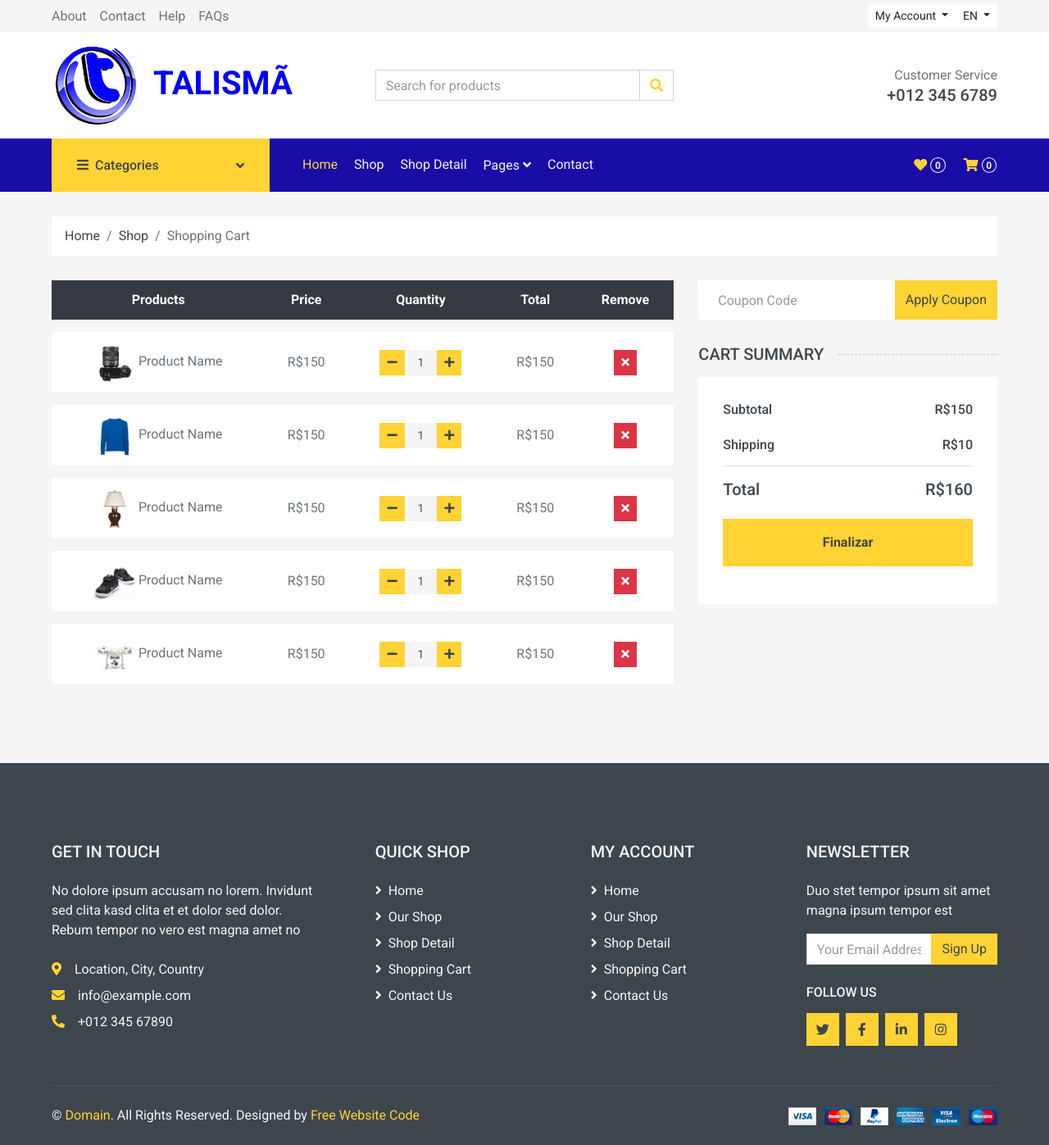
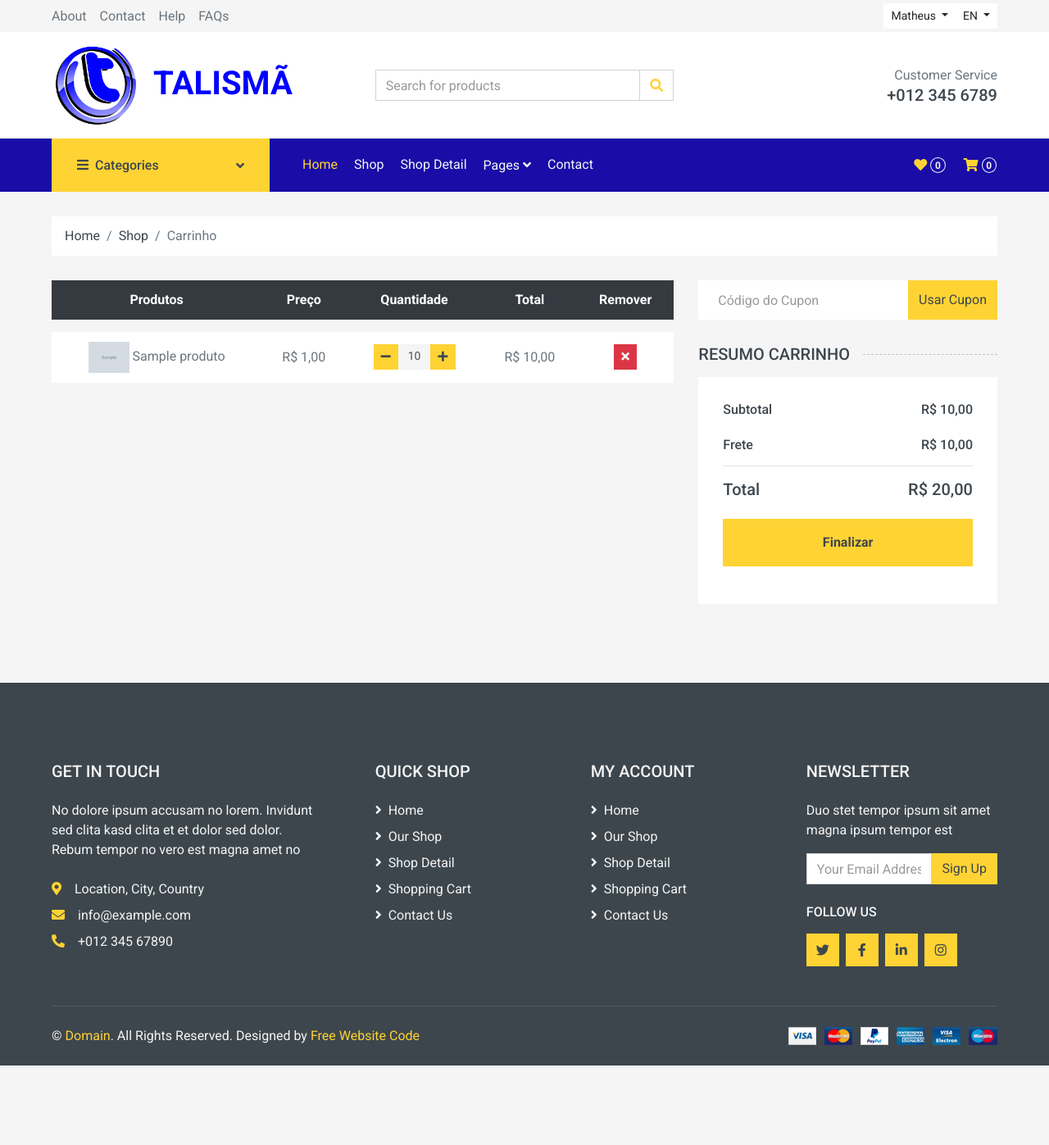
Before and after one commit to nicolahsss/projeto-talisma, a PHP site: page /app/pages/carrinho/cart.php in a window 1280 px wide. Shown: the whole page at 82% size. After the commit the page ends 1300 px from the top, so only its background shows below. Run offline with PHP 8.4, Linux system fonts and the light colour scheme; a user stored in the database is signed in; data comes from the database, SQL or seed files in the repository; tables that the repository leaves empty hold one stand-in row (values such as "Sample post"); grey boxes marked "Sample" are stand-in pictures; some libraries are stand-ins or nearby versions.

Commit message:
feat: Metodos de inserção no carrinho, deletar produto, aumentar quantidade e diminuir, consultas para exibir dados do corrinho do usuario.

```diff
--- /dev/null
+++ b/adm/consultasSQL/consultaProdutosNoCarrinho.php
@@ -0,0 +1,35 @@
+<?php
+if(!isset($_SESSION['ID'])){
+    header("Location:../../app/pages/login/loginUser.php");
+}
+
+// Obtém o id do usuário logado
+$id_usuario = (int) $_SESSION['ID'];
+
+// Consulta os produtos adicionados ao carrinho pelo usuário logado
+$consulta_carrinho = $cn->query("SELECT * FROM tbl_carrinho WHERE usuario_id = '$id_usuario'");
+
+// Array para armazenar os dados dos produtos e quantidades
+$dados_carrinho = array();
+
+while($produto_carrinho = $consulta_carrinho->fetch(PDO::FETCH_ASSOC)){
+    // Obtém o id do produto adicionado ao carrinho
+    $id_produto = (int) $produto_carrinho['produto_id'];
+
+    // Consulta os dados do produto no banco de dados
+    $consulta_produto = $cn->query("SELECT * FROM tbl_produto WHERE produto_id = '$id_produto'");
+    $dados_produto = $consulta_produto->fetch(PDO::FETCH_ASSOC);
+
+    // Adiciona os dados do produto e quantidade no array
+    $dados_carrinho[] = array(
+        'produto_id' => $id_produto,
+        'imagem' => $dados_produto['imagem'],
+        'nome' => $dados_produto['nome'],
+        'preco' => $dados_produto['preco_promocional'],
+        'quantidade' => $produto_carrinho['quantidade']
+    );
+
+
+}
+
+?>
--- a/app/pages/carrinho/cart.php
+++ b/app/pages/carrinho/cart.php
@@ -1,9 +1,15 @@
+<?php
+session_start();
+require '../../../adm/config/conexao.php';
+require '../../../adm/manipulacoes/manipularDadosUser/consultaDadosUser.php';
+require '../../../adm/consultasSQL/consultaProdutosNoCarrinho.php';
+?>
 <!DOCTYPE html>
 <html lang="en">
 
 <head>
     <meta charset="utf-8">
-    <title>MultiShop - Online Shop Website Template</title>
+    <title>Talisma Carrinho</title>
     <meta content="width=device-width, initial-scale=1.0" name="viewport">
 
     <!-- Favicon -->
@@ -243,7 +249,7 @@
               id="navbarCollapse"
             >
               <div class="navbar-nav mr-auto py-0">
-                <a href="../public/index.php" class="nav-item nav-link active">Home</a>
+                <a href="../../../public/index.php" class="nav-item nav-link active">Home</a>
                 <a href="../app/pages/produtos/shop.php" class="nav-item nav-link">Shop</a>
                 <a href="../app/pages/detalhes/detail.php" class="nav-item nav-link">Shop Detail</a>
                 <div class="nav-item dropdown">
@@ -293,7 +299,7 @@
                 <nav class="breadcrumb bg-light mb-30">
                     <a class="breadcrumb-item text-dark" href="../../../public/index.php">Home</a>
                     <a class="breadcrumb-item text-dark" href="../produtos/shop.php">Shop</a>
-                    <span class="breadcrumb-item active">Shopping Cart</span>
+                    <span class="breadcrumb-item active">Carrinho</span>
                 </nav>
             </div>
         </div>
@@ -302,153 +308,74 @@
 
 
     <!-- Cart Start -->
-    <div class="container-fluid">
+    <div class="container-fluid" id="produtosCarrinho">
         <div class="row px-xl-5">
             <div class="col-lg-8 table-responsive mb-5">
                 <table class="table table-light table-borderless table-hover text-center mb-0">
                     <thead class="thead-dark">
                         <tr>
-                            <th>Products</th>
-                            <th>Price</th>
-                            <th>Quantity</th>
+                            <th>Produtos</th>
+                            <th>Preço</th>
+                            <th>Quantidade</th>
                             <th>Total</th>
-                            <th>Remove</th>
+                            <th>Remover</th>
                         </tr>
                     </thead>
                     <tbody class="align-middle">
+                      <?php
+                      $totalCarrinho = 0;
+                      $subTotal = 0;
+                      foreach($dados_carrinho as $produto): ?>
                         <tr>
-                            <td class="align-middle"><img src="../../../public/assets/img/product-1.jpg" alt="" style="width: 50px;"> Product Name</td>
-                            <td class="align-middle">R$150</td>
+                            <td class="align-middle"><img src="../../../public/assets/img/<?php echo $produto['imagem'];?>" alt="" style="width: 50px;"> <?php echo $produto['nome'];?></td>
+                            <td class="align-middle">R$ <?php echo number_format($produto['preco'],2,',','.');?></td>
                             <td class="align-middle">
                                 <div class="input-group quantity mx-auto" style="width: 100px;">
                                     <div class="input-group-btn">
-                                        <button class="btn btn-sm btn-primary btn-minus" >
+                                        <a href="../../../adm/manipulacoes/manipularCarrinho/diminuirProdutoCarrinho.php?idProd=<?php echo $produto['produto_id']; ?>" class="btn btn-sm btn-primary btn-minus" data-id="<?php echo $produto['produto_id']; ?>">
                                         <i class="fa fa-minus"></i>
-                                        </button>
+                                        </a>
                                     </div>
-                                    <input type="text" class="form-control form-control-sm bg-secondary border-0 text-center" value="1">
+                                    <span class="form-control form-control-sm bg-secondary border-0 text-center"><?php echo $produto['quantidade'];?></span>
                                     <div class="input-group-btn">
-                                        <button class="btn btn-sm btn-primary btn-plus">
+                                        <a href="../../../adm/manipulacoes/manipularCarrinho/aumentarProdutoCarrinho.php?idProd=<?php echo $produto['produto_id']; ?>" class="btn btn-sm btn-primary btn-plus" >
                                             <i class="fa fa-plus"></i>
-                                        </button>
+                                        </a>
                                     </div>
                                 </div>
                             </td>
-                            <td class="align-middle">R$150</td>
-                            <td class="align-middle"><button class="btn btn-sm btn-danger"><i class="fa fa-times"></i></button></td>
+                            <td class="align-middle">R$ <?php $totalProduto = $produto['preco'] * $produto['quantidade']; $subTotal += $totalProduto; echo number_format($totalProduto,2,',','.');?></td>
+                            <td class="align-middle"><a href="../../../adm/manipulacoes/manipularCarrinho/deletarDoCarrinho.php?idProd=<?php echo $produto['produto_id']; ?>" class="btn btn-sm btn-danger btn-minus" data-id="<?php echo $produto['produto_id']; ?>" class="btn btn-sm btn-danger"><i class="fa fa-times"></i></a></td>
                         </tr>
-                        <tr>
-                            <td class="align-middle"><img src="../../../public/assets/img/product-2.jpg" alt="" style="width: 50px;"> Product Name</td>
-                            <td class="align-middle">R$150</td>
-                            <td class="align-middle">
-                                <div class="input-group quantity mx-auto" style="width: 100px;">
-                                    <div class="input-group-btn">
-                                        <button class="btn btn-sm btn-primary btn-minus" >
-                                        <i class="fa fa-minus"></i>
-                                        </button>
-                                    </div>
-                                    <input type="text" class="form-control form-control-sm bg-secondary border-0 text-center" value="1">
-                                    <div class="input-group-btn">
-                                        <button class="btn btn-sm btn-primary btn-plus">
-                                            <i class="fa fa-plus"></i>
-                                        </button>
-                                    </div>
-                                </div>
-                            </td>
-                            <td class="align-middle">R$150</td>
-                            <td class="align-middle"><button class="btn btn-sm btn-danger"><i class="fa fa-times"></i></button></td>
-                        </tr>
-                        <tr>
-                            <td class="align-middle"><img src="../../../public/assets/img/product-3.jpg" alt="" style="width: 50px;"> Product Name</td>
-                            <td class="align-middle">R$150</td>
-                            <td class="align-middle">
-                                <div class="input-group quantity mx-auto" style="width: 100px;">
-                                    <div class="input-group-btn">
-                                        <button class="btn btn-sm btn-primary btn-minus" >
-                                        <i class="fa fa-minus"></i>
-                                        </button>
-                                    </div>
-                                    <input type="text" class="form-control form-control-sm bg-secondary border-0 text-center" value="1">
-                                    <div class="input-group-btn">
-                                        <button class="btn btn-sm btn-primary btn-plus">
-                                            <i class="fa fa-plus"></i>
-                                        </button>
-                                    </div>
-                                </div>
-                            </td>
-                            <td class="align-middle">R$150</td>
-                            <td class="align-middle"><button class="btn btn-sm btn-danger"><i class="fa fa-times"></i></button></td>
-                        </tr>
-                        <tr>
-                            <td class="align-middle"><img src="../../../public/assets/img/product-4.jpg" alt="" style="width: 50px;"> Product Name</td>
-                            <td class="align-middle">R$150</td>
-                            <td class="align-middle">
-                                <div class="input-group quantity mx-auto" style="width: 100px;">
-                                    <div class="input-group-btn">
-                                        <button class="btn btn-sm btn-primary btn-minus" >
-                                        <i class="fa fa-minus"></i>
-                                        </button>
-                                    </div>
-                                    <input type="text" class="form-control form-control-sm bg-secondary border-0 text-center" value="1">
-                                    <div class="input-group-btn">
-                                        <button class="btn btn-sm btn-primary btn-plus">
-                                            <i class="fa fa-plus"></i>
-                                        </button>
-                                    </div>
-                                </div>
-                            </td>
-                            <td class="align-middle">R$150</td>
-                            <td class="align-middle"><button class="btn btn-sm btn-danger"><i class="fa fa-times"></i></button></td>
-                        </tr>
-                        <tr>
-                            <td class="align-middle"><img src="../../../public/assets/img/product-5.jpg" alt="" style="width: 50px;"> Product Name</td>
-                            <td class="align-middle">R$150</td>
-                            <td class="align-middle">
-                                <div class="input-group quantity mx-auto" style="width: 100px;">
-                                    <div class="input-group-btn">
-                                        <button class="btn btn-sm btn-primary btn-minus" >
-                                        <i class="fa fa-minus"></i>
-                                        </button>
-                                    </div>
-                                    <input type="text" class="form-control form-control-sm bg-secondary border-0 text-center" value="1">
-                                    <div class="input-group-btn">
-                                        <button class="btn btn-sm btn-primary btn-plus">
-                                            <i class="fa fa-plus"></i>
-                                        </button>
-                                    </div>
-                                </div>
-                            </td>
-                            <td class="align-middle">R$150</td>
-                            <td class="align-middle"><button class="btn btn-sm btn-danger"><i class="fa fa-times"></i></button></td>
-                        </tr>
+                      <?php endforeach; ?>
                     </tbody>
                 </table>
             </div>
             <div class="col-lg-4">
                 <form class="mb-30" action="">
                     <div class="input-group">
-                        <input type="text" class="form-control border-0 p-4" placeholder="Coupon Code">
+                        <input type="text" class="form-control border-0 p-4" placeholder="Código do Cupon">
                         <div class="input-group-append">
-                            <button class="btn btn-primary">Apply Coupon</button>
+                            <button class="btn btn-primary">Usar Cupon</button>
                         </div>
                     </div>
                 </form>
-                <h5 class="section-title position-relative text-uppercase mb-3"><span class="bg-secondary pr-3">Cart Summary</span></h5>
+                <h5 class="section-title position-relative text-uppercase mb-3"><span class="bg-secondary pr-3">Resumo Carrinho</span></h5>
                 <div class="bg-light p-30 mb-5">
                     <div class="border-bottom pb-2">
                         <div class="d-flex justify-content-between mb-3">
                             <h6>Subtotal</h6>
-                            <h6>R$150</h6>
+                            <h6>R$ <?php echo number_format($subTotal,2,',','.');?></h6>
                         </div>
                         <div class="d-flex justify-content-between">
-                            <h6 class="font-weight-medium">Shipping</h6>
-                            <h6 class="font-weight-medium">R$10</h6>
+                            <h6 class="font-weight-medium">Frete</h6>
+                            <h6 class="font-weight-medium">R$ 10,00</h6>
                         </div>
                     </div>
                     <div class="pt-2">
                         <div class="d-flex justify-content-between mt-2">
                             <h5>Total</h5>
-                            <h5>R$160</h5>
+                            <h5>R$ <?php $totalCarrinho = $subTotal + 10; echo number_format($totalCarrinho,2,',','.');?></h5>
                         </div>
                         <button class="btn btn-block btn-primary font-weight-bold my-3 py-3">Finalizar</button>
                     </div>
@@ -481,6 +408,7 @@
 
     <!-- Template Javascript -->
     <script src="../../../public/assets/js/main.js"></script>
+
 </body>
 
 </html>
```
Also changed, not shown: adm/manipulacoes/manipularCarrinho/aumentarProdutoCarrinho.php (added, +31 -0 lines), adm/manipulacoes/manipularCarrinho/deletarDoCarrinho.php (+15 -0 lines), adm/manipulacoes/manipularCarrinho/diminuirProdutoCarrinho.php (added, +36 -0 lines), adm/manipulacoes/manipularCarrinho/inserirNoCarrinho.php (line endings or trailing spaces).
